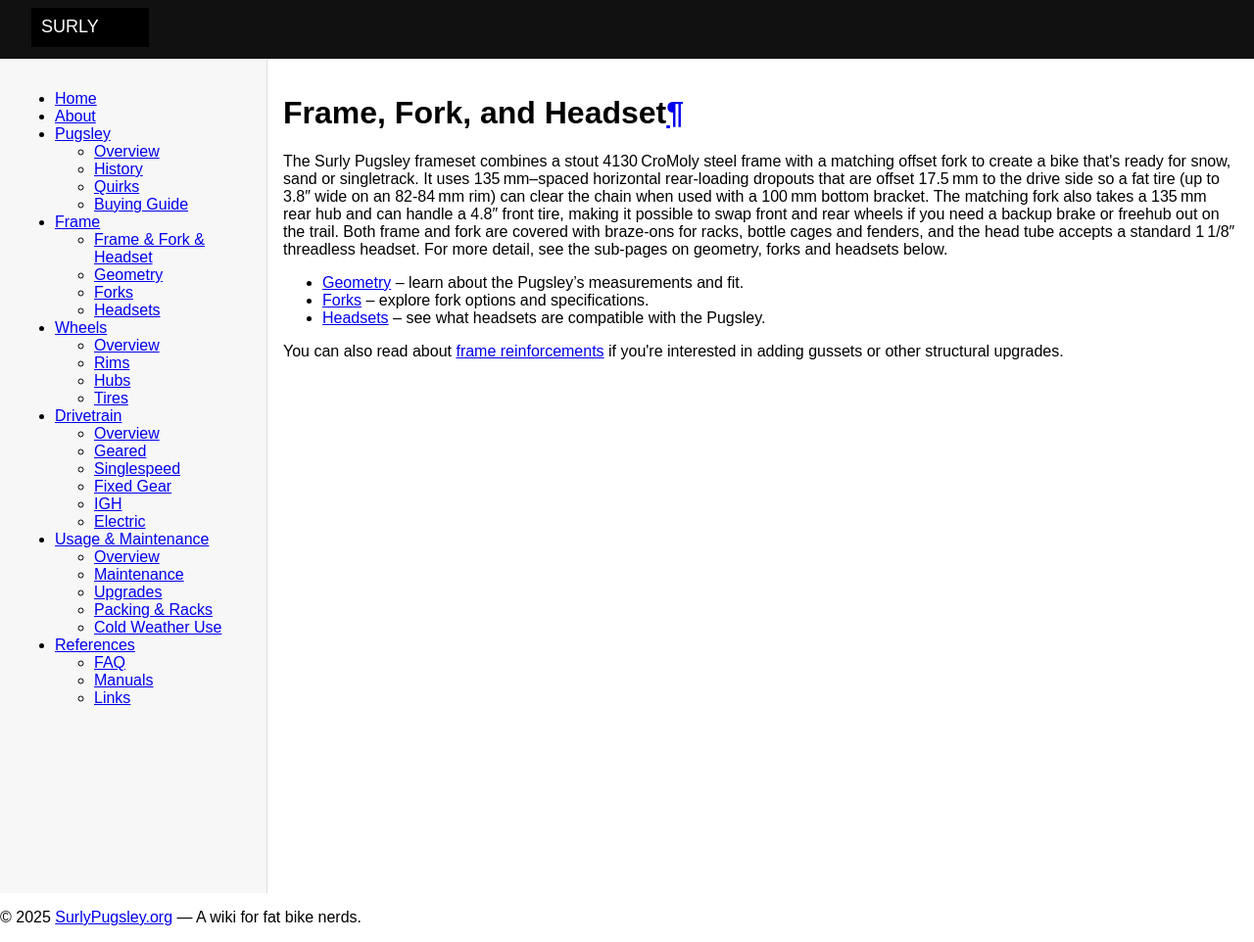
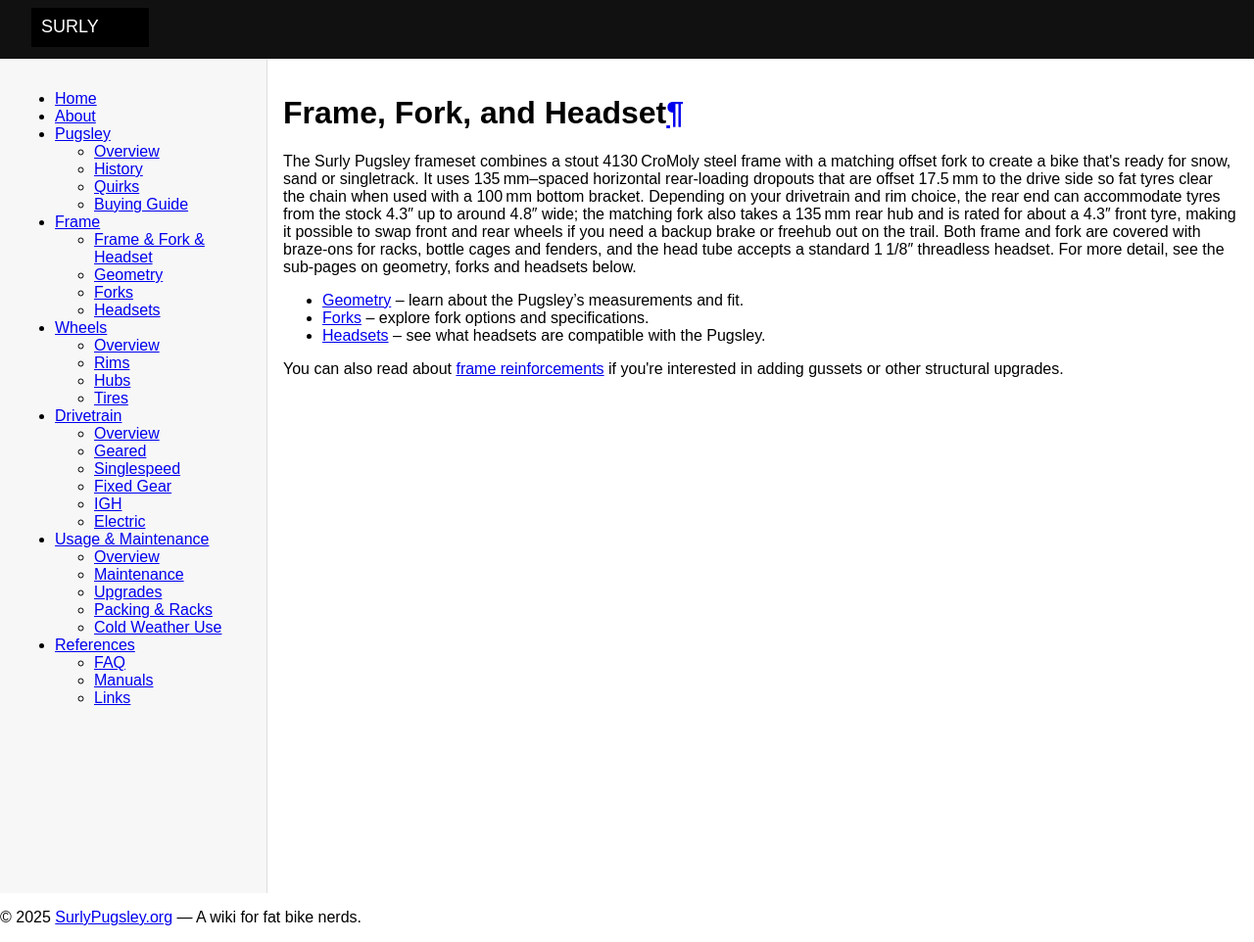
Before and after one commit to rpvnwnkl/SurlyPugsley, an MkDocs documentation site: the page built from docs/frame/index.md, in a window 1280 px wide. Shown: the whole page at 98% size. Built offline with MkDocs 1.6.1, drawn with Linux system fonts in a browser that asks for light colours.

Commit message:
Revise description of Surly PuUpdate frame overview to mention 4.8" max tire clearance with caveatsgsley frameset
Updated wording for clarity and consistency, including changes to tire specifications.

```diff
--- a/docs/frame/index.md
+++ b/docs/frame/index.md
@@ -1,5 +1,5 @@
 # Frame, Fork, and Headset
-The Surly Pugsley frameset combines a stout 4130 CroMoly steel frame with a matching offset fork to create a bike that's ready for snow, sand or singletrack.  It uses 135 mm–spaced horizontal rear‑loading dropouts that are offset 17.5 mm to the drive side so a fat tire (up to 3.8″ wide on an 82‑84 mm rim) can clear the chain when used with a 100 mm bottom bracket.  The matching fork also takes a 135 mm rear hub and can handle a 4.8″ front tire, making it possible to swap front and rear wheels if you need a backup brake or freehub out on the trail.  Both frame and fork are covered with braze‑ons for racks, bottle cages and fenders, and the head tube accepts a standard 1 1/8″ threadless headset.  For more detail, see the sub‑pages on geometry, forks and headsets below.
+The Surly Pugsley frameset combines a stout 4130 CroMoly steel frame with a matching offset fork to create a bike that's ready for snow, sand or singletrack.  It uses 135 mm–spaced horizontal rear‑loading dropouts that are offset 17.5 mm to the drive side so fat tyres clear the chain when used with a 100 mm bottom bracket.  Depending on your drivetrain and rim choice, the rear end can accommodate tyres from the stock 4.3″ up to around 4.8″ wide; the matching fork also takes a 135 mm rear hub and is rated for about a 4.3″ front tyre, making it possible to swap front and rear wheels if you need a backup brake or freehub out on the trail.  Both frame and fork are covered with braze‑ons for racks, bottle cages and fenders, and the head tube accepts a standard 1 1/8″ threadless headset.  For more detail, see the sub‑pages on geometry, forks and headsets below.
 
 - [Geometry](geometry/) – learn about the Pugsley’s measurements and fit.
 - [Forks](fork/) – explore fork options and specifications.
```
